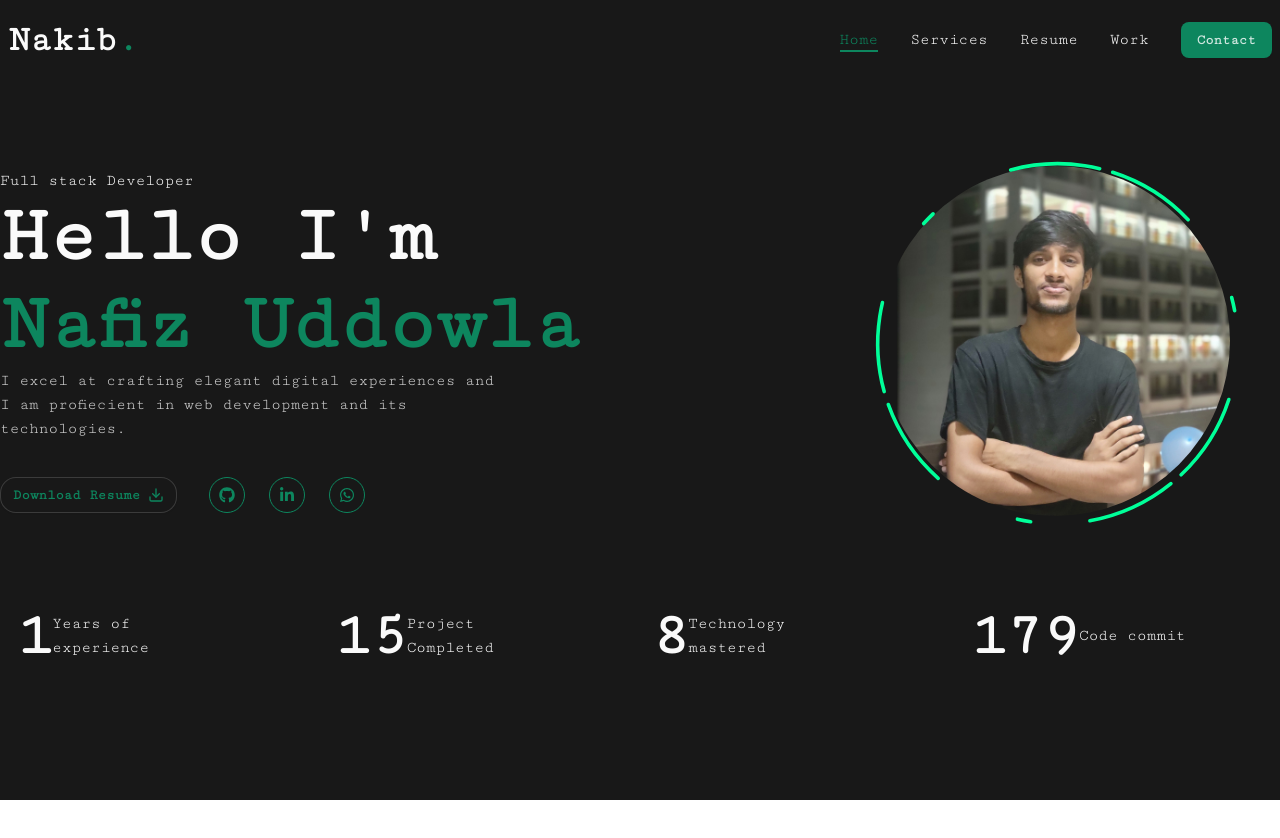
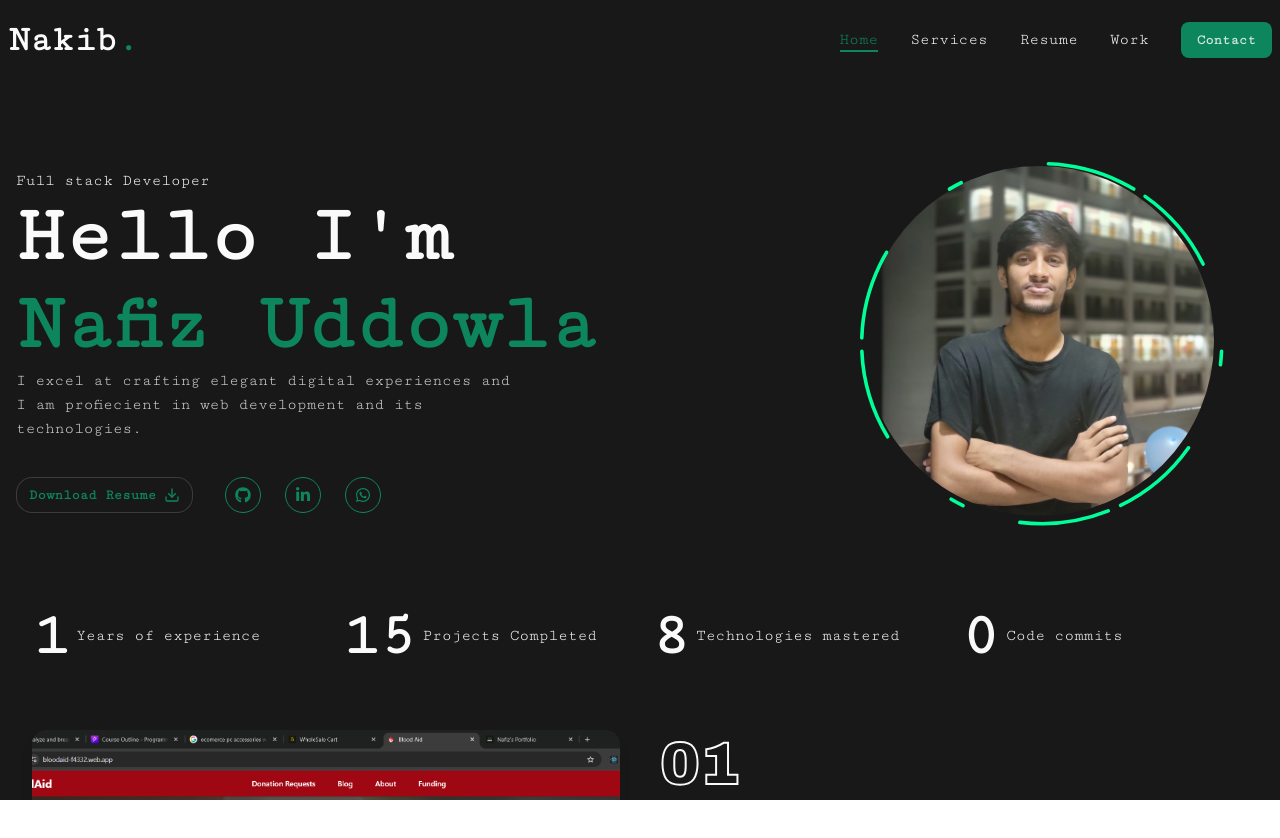
Before and after one commit to Nakib64/Portfolio, a Next.js app: page / in a window 1280 px wide. Shown: the top 838 px of the page. Before the commit the page ends 800 px from the top, so only its background shows below. Built offline with nearby package versions, Linux system fonts and the light colour scheme; no server answers.

Commit message:
improved homepage by adding all the component in the homepage

```diff
--- /dev/null
+++ b/src/app/Home_work_sec/workSection.jsx
@@ -0,0 +1,157 @@
+"use client";
+
+import { motion } from "framer-motion";
+import { BsArrowUpRight, BsGithub } from "react-icons/bs";
+import Link from "next/link";
+import {
+  Tooltip,
+  TooltipContent,
+  TooltipProvider,
+  TooltipTrigger,
+} from "@/components/ui/tooltip";
+import Image from "next/image";
+
+// your data
+const projects = [
+  {
+    num: "01",
+    category: "fullstack",
+    title: "Blood Aid",
+    desciption:
+      "BloodAid is a modern full-stack blood donation platform built using the MERN stack (MongoDB, Express, React, Node.js) and Firebase Authentication. It empowers users to request or donate blood, manage donation statuses, explore verified donors, and handle admin operations with ease.",
+    stack: [{ name: "React.js" }, { name: "Express.js" }, { name: "MongoDB" }],
+    image: "/bloodaid.png",
+    live: "https://bloodaid-f4332.web.app/",
+    github: "https://github.com/Nakib64/Blood-Aid",
+  },
+  {
+    num: "02",
+    category: "fullstack",
+    title: "Wholesale website",
+    desciption:
+      "🛒 A responsive full-stack B2B wholesale platform with category-based browsing, secure authentication, and a dynamic cart system. Built with React, Node.js, Express & MongoDB.",
+    stack: [{ name: "React.js" }, { name: "Express.js" }, { name: "MongoDB" }],
+    image: "/whoelsale.png",
+    live: "https://wholesale-11b32.web.app/",
+    github: "https://github.com/Nakib64/WholeSaleMarket",
+  },
+  {
+    num: "03",
+    category: "fullstack",
+    title: "PC-shop",
+    desciption:
+      "PC-Store is a modern e-commerce web application built with the MERN stack and Next.js. It allows users to browse, search, and view products, while admins can manage products and users.",
+    stack: [{ name: "Next.js" }, { name: "MongoDB" }],
+    image: "/eshop.png",
+    live: "https://e-shop-liard-seven.vercel.app/",
+    github: "https://github.com/Nakib64/e-shop",
+  },
+  {
+    num: "04",
+    category: "fullstack",
+    title: "Plants Care",
+    desciption:
+      "A responsive, full-stack Plant Care Management app where users can monitor plant health, track watering schedules, and manage plant data. Built with the MERN stack and robust CRUD functionality (POST, PUT, PATCH, DELETE).",
+    stack: [{ name: "React.js" }, { name: "Express.js" }, { name: "MongoDB" }],
+    image: "/plantscare.png",
+    live: "https://plants-b7145.web.app/",
+    github: "https://github.com/Nakib64/PlantCare",
+  },
+];
+
+/** @param {"left"|"right"} direction */
+const fadeIn = (direction = "left") => ({
+  hidden: { opacity: 0, x: direction === "left" ? -100 : 100 },
+  show: {
+    opacity: 1,
+    x: 0,
+    transition: { duration: 0.8, ease: "easeOut" },
+  },
+});
+
+export default function Work() {
+  return (
+    <section className="min-h-screen py-16">
+      <div className="container mx-auto 2xl:max-w-7xl px-4 space-y-24">
+        {projects.map((project, index) => {
+          const reverse = index % 2 !== 0; // alternate layout
+          return (
+            <motion.div
+              key={project.num}
+              className={`flex flex-col lg:flex-row items-center gap-10 ${
+                reverse ? "lg:flex-row-reverse" : ""
+              }`}
+              initial="hidden"
+              whileInView="show"
+              viewport={{ once: false, amount: 0.3 }} // re-animate on each scroll-in
+            >
+              {/* Image */}
+              <motion.div
+                variants={fadeIn(reverse ? "right" : "left")}
+                className="w-full lg:w-1/2 h-[320px] lg:h-[400px] relative rounded-xl overflow-hidden shadow-lg"
+              >
+                <Image
+                  src={project.image}
+                  alt={project.title}
+                  fill
+                  className="object-cover"
+                />
+              </motion.div>
+
+              {/* Text */}
+              <motion.div
+                variants={fadeIn(reverse ? "left" : "right")}
+                className="w-full lg:w-1/2 flex flex-col gap-5"
+              >
+                <span className="text-6xl font-extrabold text-outline text-transparent">
+                  {project.num}
+                </span>
+                <h2 className="text-3xl md:text-4xl font-bold text-white">
+                  {project.title}
+                </h2>
+                <p className="text-white/70">{project.desciption}</p>
+
+                <ul className="flex gap-4 flex-wrap">
+                  {project.stack.map((item, i) => (
+                    <li key={i} className="text-accent font-bold text-lg">
+                      {item.name}
+                      {i !== project.stack.length - 1 && ","}
+                    </li>
+                  ))}
+                </ul>
+
+                <div className="flex gap-4 mt-4">
+                  <Link href={project.live} target="_blank">
+                    <TooltipProvider>
+                      <Tooltip>
+                        <TooltipTrigger className="w-12 h-12 rounded-full bg-white/10 flex items-center justify-center group">
+                          <BsArrowUpRight className="text-white text-2xl group-hover:text-accent transition-colors" />
+                        </TooltipTrigger>
+                        <TooltipContent>
+                          <p>Live project</p>
+                        </TooltipContent>
+                      </Tooltip>
+                    </TooltipProvider>
+                  </Link>
+
+                  <Link href={project.github} target="_blank">
+                    <TooltipProvider>
+                      <Tooltip>
+                        <TooltipTrigger className="w-12 h-12 rounded-full bg-white/10 flex items-center justify-center group">
+                          <BsGithub className="text-white text-2xl group-hover:text-accent transition-colors" />
+                        </TooltipTrigger>
+                        <TooltipContent>
+                          <p>GitHub repository</p>
+                        </TooltipContent>
+                      </Tooltip>
+                    </TooltipProvider>
+                  </Link>
+                </div>
+              </motion.div>
+            </motion.div>
+          );
+        })}
+      </div>
+    </section>
+  );
+}
--- a/src/app/contact/page.jsx
+++ b/src/app/contact/page.jsx
@@ -27,7 +27,7 @@ const info = [
 	},
 ];
 
-const Page = () => {
+const Contact = () => {
 	const [status, setStatus] = useState("Send");
 	const [loading, setloading] = useState(false);
 	const [title, setTitle] = useState('')
@@ -185,4 +185,4 @@ const Page = () => {
 	);
 };
 
-export default Page;
+export default Contact;
--- /dev/null
+++ b/src/app/motion_section/Motion.jsx
@@ -0,0 +1,15 @@
+"use client";
+import { motion } from "framer-motion";
+
+export const MotionSection = ({ children }) => {
+	return (
+		<motion.div
+			initial={{ opacity: 0, x: -100 }} // start hidden & left
+			whileInView={{ opacity: 1, x: 0 }} // animate into view
+			viewport={{ once: false, amount: 0.2 }} // trigger only once when 20% visible
+			transition={{ duration: 0.8, ease: "easeOut" }}
+		>
+			{children}
+		</motion.div>
+	);
+};
--- a/src/app/page.jsx
+++ b/src/app/page.jsx
@@ -3,9 +3,17 @@ import Social from "@/components/Social";
 import Stats from "@/components/Stats";
 import { Button } from "@/components/ui/button";
 import { FiDownload } from "react-icons/fi";
+import Contact from "./contact/page";
+import Resume from "./resume/page";
+import Services from "./services/page";
+import Work from "./work/page";
+import { MotionSection } from "./motion_section/Motion";
+import HomeWorkSec from "./Home_work_sec/workSection";
 
 export default function Home() {
 	return (
+		<div className="px-4">
+			<MotionSection>
 				<section className="h-full w-full">
 					<div className="mx-auto container h-full 2xl:max-w-7xl mt-10 ">
 						<div className="md:mt-0 mt-10 flex flex-col-reverse gap-10 md:gap-20 lg:flex-row items-center justify-between lg:pt-4 pb-10">
@@ -40,11 +48,29 @@ export default function Home() {
 							</div>
 							{/* photo */}
 							<div className="md:mb-0">
-						<Photo></Photo>
+								<Photo />
 							</div>
 						</div>
 						<Stats />
 					</div>
 				</section>
+			</MotionSection>
+
+			<MotionSection>
+				<HomeWorkSec></HomeWorkSec>
+			</MotionSection>
+
+			<MotionSection>
+				<Resume />
+			</MotionSection>
+
+			<MotionSection>
+				<Services />
+			</MotionSection>
+
+			<MotionSection>
+				<Contact />
+			</MotionSection>
+		</div>
 	);
 }
--- a/src/app/resume/page.jsx
+++ b/src/app/resume/page.jsx
@@ -120,7 +120,7 @@ const skills = {
 	],
 };
 
-const page = () => {
+const Resume = () => {
 	return (
 		<motion.div
 			initial={{ opacity: 0 }}
@@ -361,4 +361,4 @@ const page = () => {
 	);
 };
 
-export default page;
+export default Resume;
--- a/src/app/services/page.jsx
+++ b/src/app/services/page.jsx
@@ -21,7 +21,7 @@ const services = [
   },
 ];
 
-const Page = () => {
+const Services = () => {
   return (
     <section className="min-h-[calc(100vh-4rem)] flex flex-col justify-center py-12 md:py-0">
       <div className="container mx-auto px-4 2xl:max-w-7xl">
@@ -59,4 +59,4 @@ const Page = () => {
   );
 };
 
-export default Page;
+export default Services;
--- a/src/app/work/page.jsx
+++ b/src/app/work/page.jsx
@@ -63,7 +63,7 @@ const projects = [
 	},
 ];
 
-const page = () => {
+const Work = () => {
 	const [project, setProject] = useState(projects[0]);
 
     const swiper = useSwiper()
@@ -182,4 +182,4 @@ const page = () => {
 	);
 };
 
-export default page;
+export default Work;
--- a/src/components/Stats.jsx
+++ b/src/components/Stats.jsx
@@ -1,47 +1,54 @@
-"use client"
+"use client";
 
 import CountUp from "react-countup";
-
+import { useEffect, useState } from "react";
 
 const stats = [
-    {
-        num: 1,
-        text: "Years of experience"
-    },
-    {
-        num: 15,
-        text: "Project Completed"
-    },
-    {
-        num: 8,
-        text: "Technology mastered"
-    },
-    {
-        num: 180,
-        text: "Code commit"
+  { num: 1, text: "Years of experience" },
+  { num: 15, text: "Projects Completed" },
+  { num: 8, text: "Technologies mastered" },
+];
+
+const Stats = () => {
+  const [commits, setCommits] = useState('');
+
+  useEffect(() => {
+    const fetchCommits = async () => {
+      try {
+        const res = await fetch("https://github-contributions-api.jogruber.de/v4/Nakib64");
+        const data = await res.json();
+        setCommits(data.total["2025"]);
+      } catch (error) {
+        console.error("Error fetching commits:", error);
       }
-]
-const Stats = () => {
+    };
+    fetchCommits();
+  }, []);
+
   return (
     <section className="container mx-auto px-4">
-
-                <div className="grid grid-cols-2 lg:grid-cols-4 gap-6  items-center justify-center">
-                    {
-                        stats.map((item, index)=>{
-                            return <div key={index} className="flex items-center justify-center md:justify-start">
+      <div className="grid grid-cols-2 lg:grid-cols-4 gap-6 items-center justify-center">
+        {stats.map((item, index) => (
+          <div key={index} className="flex items-center justify-center md:justify-start gap-2">
             <CountUp
               end={item.num}
-                                duration={5}
-                                delay={2}
+              duration={3}
               className="text-4xl md:text-6xl font-extrabold"
             />
-                                <p className={`${item.text.length > 15 ? "max-w-[100px]": "max-w-[150px]"}`}>{item.text}</p>
+            <p>{item.text}</p>
+          </div>
+        ))}
 
+        {/* GitHub commits */}
+        <div className="flex items-center justify-center md:justify-start gap-2">
+          <CountUp
+            end={commits}
+            duration={3}
+            className="text-4xl md:text-6xl font-extrabold"
+          />
+          <p>Code commits</p>
         </div>
-                        })
-                    }
       </div>
-
     </section>
   );
 };
```
Lines whose indentation alone changed are shown as unchanged.
